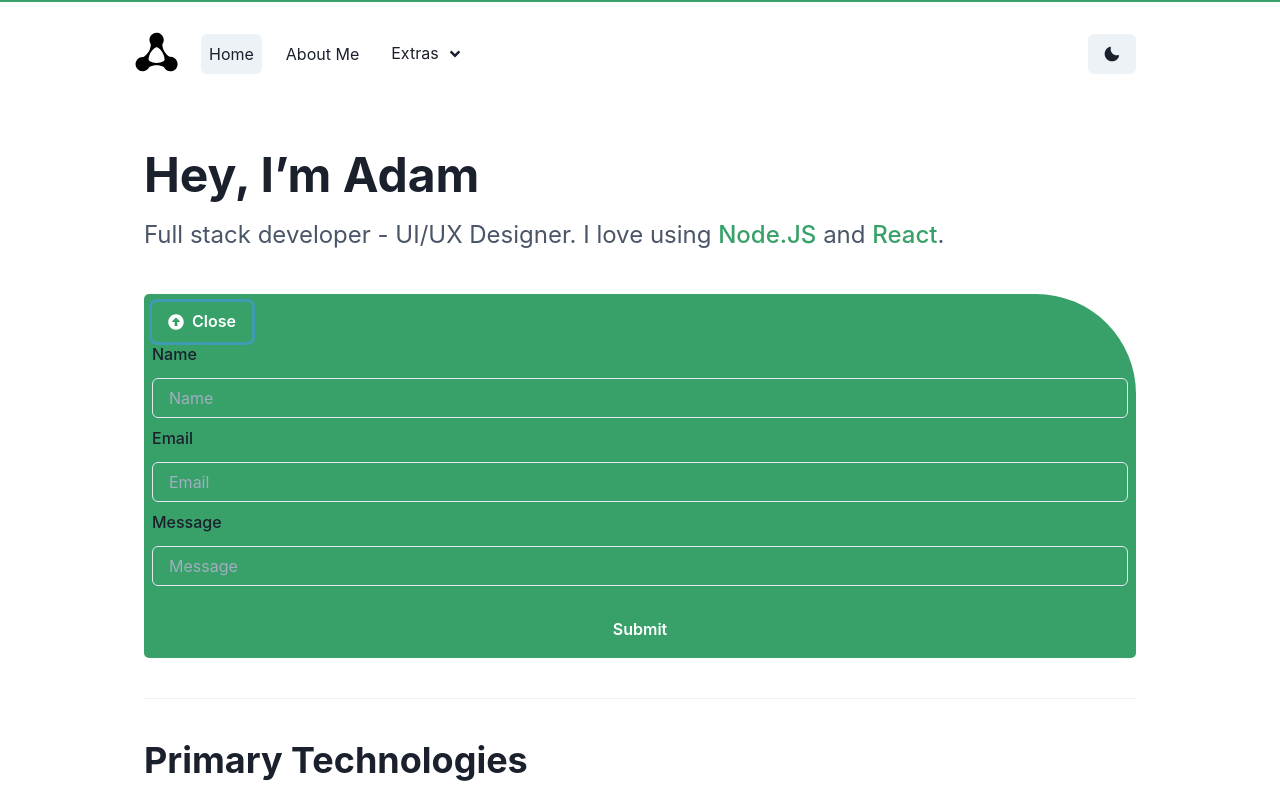
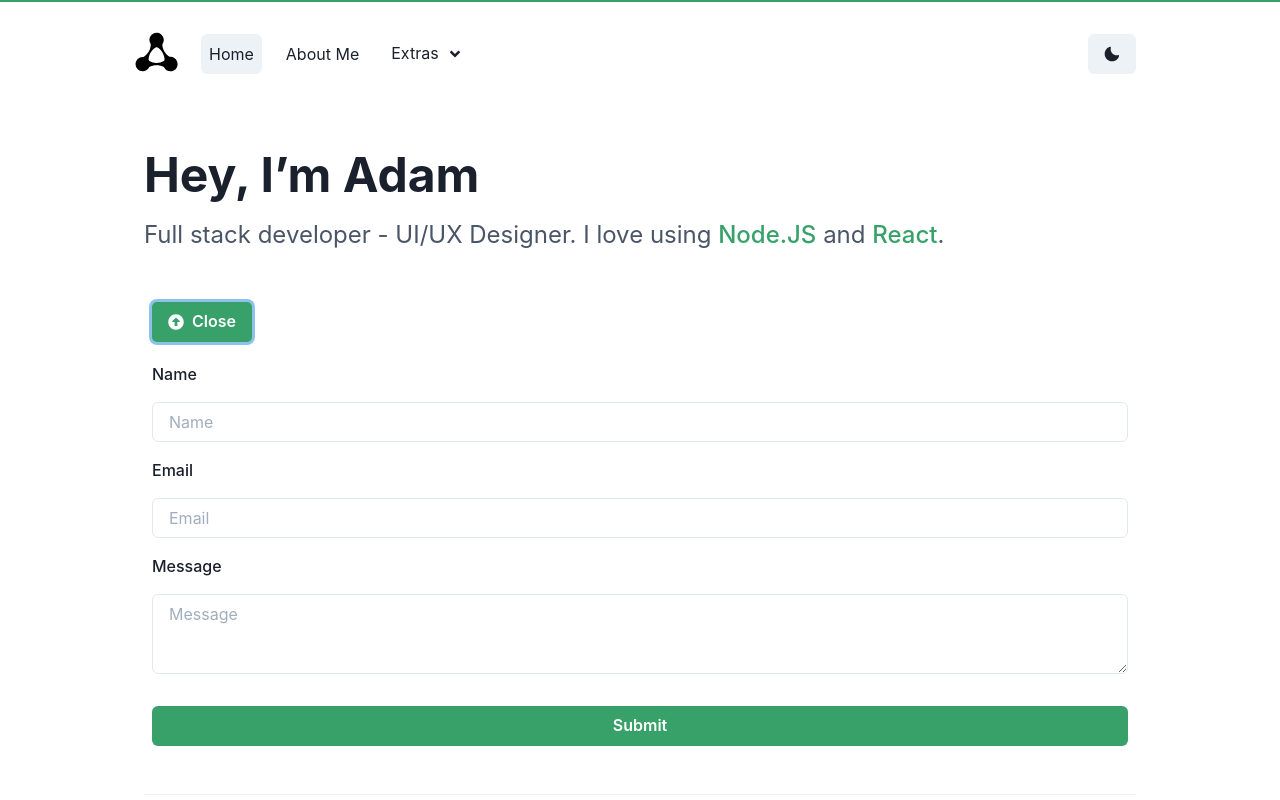
Before and after one commit to ACHultman/achultman-web, a Next.js app: page / in a window 1280 px wide. Both pictures are taken after a click on the button "Contact". Shown: the top 800 px of the page. Built offline with nearby package versions, Linux system fonts and the light colour scheme.

Commit message:
add email contact, fix form logic, rendering, refactor

```diff
--- a/package.json
+++ b/package.json
@@ -13,13 +13,16 @@
     "@emotion/react": "11.1.5",
     "@emotion/styled": "11.1.5",
     "@hookform/resolvers": "^2.8.8",
+    "@sendgrid/mail": "^7.6.1",
+    "axios": "^0.26.0",
     "framer-motion": "latest",
-    "next": "latest",
+    "next": "^12.1.0",
     "next-seo": "^5.1.0",
     "react": "^17.0.2",
     "react-dom": "^17.0.2",
     "react-hook-form": "^7.26.0",
     "react-icons": "^4.3.1",
+    "react-spinners": "^0.11.0",
     "yup": "^0.32.11"
   },
   "devDependencies": {
--- a/src/components/Home/Contact/contact-form-field.tsx
+++ b/src/components/Home/Contact/contact-form-field.tsx
@@ -1,22 +1,30 @@
-import { FormLabel, Input, Text } from "@chakra-ui/react";
+import { FormLabel, Input, Textarea, Text } from "@chakra-ui/react";
 import { FieldError } from "react-hook-form";
 
 interface ContactFormFieldProps {
   field: any;
   error: FieldError;
   placeholder?: string;
+  isTextArea?: boolean;
 }
 
 const ContactFormField = ({
   field,
   error,
   placeholder,
+  isTextArea,
 }: ContactFormFieldProps) => {
+  const inputComponent = isTextArea ? (
+    <Textarea {...field} id={placeholder} placeholder={placeholder} />
+  ) : (
+    <Input {...field} id={placeholder} placeholder={placeholder} />
+  );
+
   return (
     <>
       <FormLabel htmlFor={field.name}>{placeholder}</FormLabel>
-      <Input {...field} id={placeholder} placeholder={placeholder} />
-      <Text>{error?.message}</Text>
+      {inputComponent}
+      <Text color={"red.500"}>{error?.message}</Text>
     </>
   );
 };
--- a/src/components/Home/Contact/contact-form.tsx
+++ b/src/components/Home/Contact/contact-form.tsx
@@ -1,6 +1,6 @@
 import { Box, BoxProps, Flex, Button } from "@chakra-ui/react";
 import { motion } from "framer-motion";
-import { Controller, SubmitHandler, useForm } from "react-hook-form";
+import { Controller, useForm } from "react-hook-form";
 
 import { yupResolver } from "@hookform/resolvers/yup";
 
@@ -8,8 +8,8 @@ import * as yup from "yup";
 import ContactFormField from "./contact-form-field";
 
 const variants = {
-  open: { opacity: "1", width: "100%", height: "auto" },
-  closed: { opacity: "0", width: "0", height: "0" },
+  open: { opacity: 1, width: "100%", height: "auto", display: "block" },
+  closed: { opacity: 0, height: "0", display: "none" },
 };
 
 export interface IFormInput {
@@ -31,7 +31,7 @@ const schema = yup
 
 const MotionBox = motion<BoxProps>(Box);
 
-const ContactForm = ({ isOpen }) => {
+const ContactForm = ({ isOpen, onSubmit }) => {
   const {
     control,
     handleSubmit,
@@ -40,15 +40,18 @@ const ContactForm = ({ isOpen }) => {
     resolver: yupResolver(schema),
   });
 
-  const onSubmit: SubmitHandler<IFormInput> = (data) => {
-    console.log(data);
-  };
+  // dynamic margin top for root
+  const mt = isOpen ? "5" : "0";
 
   return (
-    <>
-      <MotionBox animate={isOpen ? "open" : "closed"} variants={variants}>
+    <MotionBox
+      animate={isOpen ? "open" : "closed"}
+      variants={variants}
+      mt={mt}
+      opacity={0}
+    >
       <form onSubmit={handleSubmit(onSubmit)}>
-          <Flex direction={"column"} gap={1}>
+        <Flex direction={"column"} gap={2}>
           <Controller
             name="name"
             control={control}
@@ -83,6 +86,7 @@ const ContactForm = ({ isOpen }) => {
                 field={field}
                 error={errors.message}
                 placeholder={"Message"}
+                isTextArea={true}
               />
             )}
           />
@@ -92,7 +96,6 @@ const ContactForm = ({ isOpen }) => {
         </Flex>
       </form>
     </MotionBox>
-    </>
   );
 };
 
--- a/src/components/Home/Contact/index.tsx
+++ b/src/components/Home/Contact/index.tsx
@@ -1,19 +1,29 @@
 import { Box, LightMode } from "@chakra-ui/react";
 import { motion } from "framer-motion";
-import { useState } from "react";
-import { FaArrowAltCircleUp, FaEnvelope } from "react-icons/fa";
+import {
+  FaArrowAltCircleUp,
+  FaCheck,
+  FaEnvelope,
+  FaExclamation,
+} from "react-icons/fa";
 import { MotionButton } from "../Hero";
 import ContactForm from "./contact-form";
+import { useFormManager } from "./use-form-manager";
 
 const MotionBox = motion(Box);
 
-const variants = {
-  open: { width: "100%", height: "100%" },
-  closed: { width: "unset", height: "auto" },
-};
+const Contact = () => {
+  const { formState, isOpen, setIsOpen, onSubmit } = useFormManager();
 
-const Contact = () => {
-  const [isOpen, setIsOpen] = useState(false);
+  const contactButtonState =
+    formState === "success"
+      ? { icon: <FaCheck />, text: "Message sent!" }
+      : formState == "error"
+      ? {
+          icon: <FaExclamation />,
+          text: "Error! Please contact me through LinkedIn.",
+        }
+      : { icon: <FaEnvelope />, text: "Contact" };
 
   return (
     <>
@@ -22,9 +32,7 @@ const Contact = () => {
         p={2}
         borderRadius={5}
         borderTopRightRadius={isOpen ? 100 : 5}
-        bg="green.500"
         animate={isOpen ? "open" : "closed"}
-        variants={variants}
       >
         {/* TODO: fix colors, closed state sizing */}
         <LightMode>
@@ -34,11 +42,11 @@ const Contact = () => {
             colorScheme="green"
             bg="green.500"
             borderRadius={5}
-            leftIcon={isOpen ? <FaArrowAltCircleUp /> : <FaEnvelope />}
+            leftIcon={isOpen ? <FaArrowAltCircleUp /> : contactButtonState.icon}
           >
-            {isOpen ? "Close" : "Contact"}
+            {isOpen ? "Close" : contactButtonState.text}
           </MotionButton>
-          <ContactForm isOpen={isOpen} />
+          <ContactForm isOpen={isOpen} onSubmit={onSubmit} />
         </LightMode>
       </MotionBox>
     </>
--- /dev/null
+++ b/src/components/Home/Contact/use-form-manager.tsx
@@ -0,0 +1,64 @@
+import axios from "axios";
+import { useState } from "react";
+import { SubmitHandler } from "react-hook-form";
+import { IFormInput } from "./contact-form";
+
+type FormState = "success" | "error" | "idle";
+
+interface InitialState {
+  isOpenInitial?: boolean;
+  formStateInitial?: FormState;
+}
+
+/**
+ * Form Manager Hook used to manage the state of the contact form.
+ * - form can be opened and closed with a button
+ * - when submit is successful, form shows success message
+ * - when submit fails, form shows error message
+ * @param props InitialState object with optional initial values for isOpen and formState
+ * @returns {{isOpen: boolean, formState: FormState, setIsOpen: (function(*): void), onSubmit: (function(*): void)}}
+ */
+export const useFormManager = (props?: InitialState) => {
+  const [isOpen, setIsOpen] = useState(!!props?.isOpenInitial);
+  const [formState, setFormState] = useState<FormState>(
+    props?.formStateInitial || "idle"
+  );
+
+  const closeFormWithState = (state: FormState) => {
+    setIsOpen(false);
+    if (state === "success") {
+      setFormState("success");
+    } else {
+      setFormState("error");
+    }
+
+    // reset form after 3 seconds
+    setTimeout(function () {
+      setFormState("idle");
+    }, 3000);
+  };
+
+  const onSubmit: SubmitHandler<IFormInput> = async (data) => {
+    try {
+      const result = await axios.post("/api/contact", data);
+      if (result.status === 200) {
+        closeFormWithState("success");
+      } else {
+        // Error receiving message
+        closeFormWithState("error");
+      }
+    } catch (error) {
+      // error sending message
+      closeFormWithState("error");
+    }
+  };
+
+  return {
+    isOpen,
+    setIsOpen,
+    formState,
+    setFormState,
+    onSubmit,
+    closeFormWithState,
+  };
+};
--- a/src/components/Home/Timelinet.tsx
+++ b/src/components/Home/Timelinet.tsx
@@ -5,7 +5,6 @@ import {
   ListItem,
   ListIcon,
   Box,
-  transition,
 } from "@chakra-ui/react";
 import { motion } from "framer-motion";
 import { MdCheckCircle } from "react-icons/md";
--- /dev/null
+++ b/src/config.ts
@@ -0,0 +1,14 @@
+const getEnvironmentVariable = (environmentVariable: string): string => {
+  const unvalidatedEnvironmentVariable = process.env[environmentVariable];
+  if (!unvalidatedEnvironmentVariable) {
+    throw new Error(
+      `Couldn't find environment variable: ${environmentVariable}`
+    );
+  } else {
+    return unvalidatedEnvironmentVariable;
+  }
+};
+
+export const config = {
+  sendGridApiKey: getEnvironmentVariable("SENDGRID_API_KEY"),
+};
--- /dev/null
+++ b/src/pages/api/contact.ts
@@ -0,0 +1,47 @@
+import mail from "@sendgrid/mail";
+import { NextApiRequest, NextApiResponse } from "next";
+import { config } from "../../config";
+
+mail.setApiKey(config.sendGridApiKey);
+
+export default async (req: NextApiRequest, res: NextApiResponse) => {
+  const { name, email, message } = req.body;
+
+  const contactEmailText = `
+    Name: ${name}\r\n
+    Email: ${email}\r\n\r\n
+    Message: ${message}
+  `;
+
+  const receiptConfirmationText = `
+    Hi ${name},\r\n
+    \r\n
+    Thank you for writing to me.\r\n
+    I confirm the receipt of your request and will be in touch with you soon.\r\n
+    \r\n
+    Adam Hultman
+  `;
+
+  // try {
+  //   await mail.send({
+  //     to: "adam@hultman.tech",
+  //     from: "adam@hultman.tech",
+  //     subject: "New Contact Request",
+  //     text: contactEmailText,
+  //     html: contactEmailText.replace(/\r\n/g, "<br>"),
+  //   });
+
+  //   await mail.send({
+  //     to: email,
+  //     from: "adam@hultman.tech",
+  //     subject: "Adam Hultman - Contact Request",
+  //     text: receiptConfirmationText,
+  //     html: receiptConfirmationText.replace(/\r\n/g, "<br>"),
+  //   });
+  // } catch (e) {
+  //   console.error(e);
+  //   res.status(500);
+  // }
+
+  res.status(200).json({ status: "OK" });
+};
```
Also changed, not shown: 2 other files (tests, documents, lock files or other folders). Lines whose indentation alone changed are shown as unchanged.
